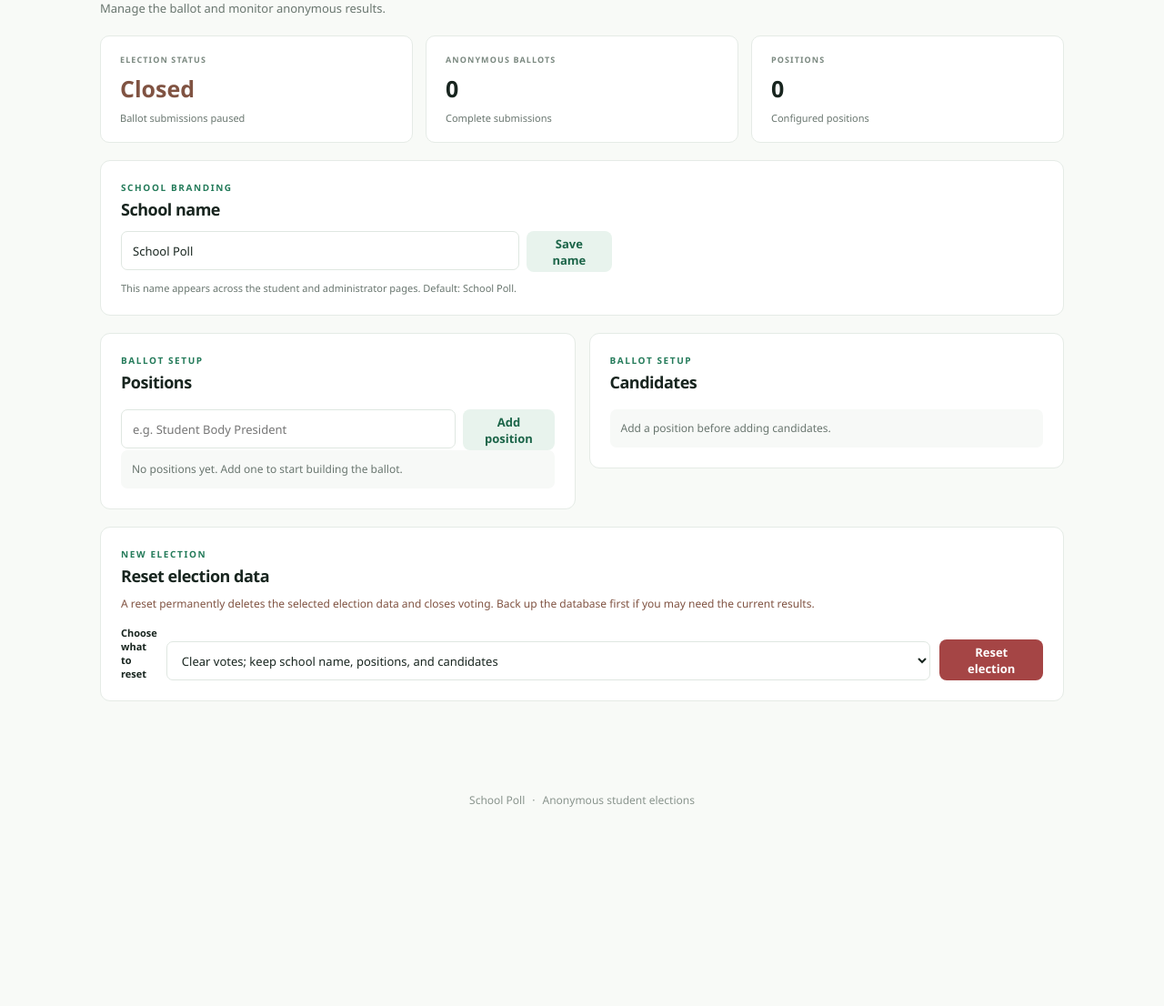
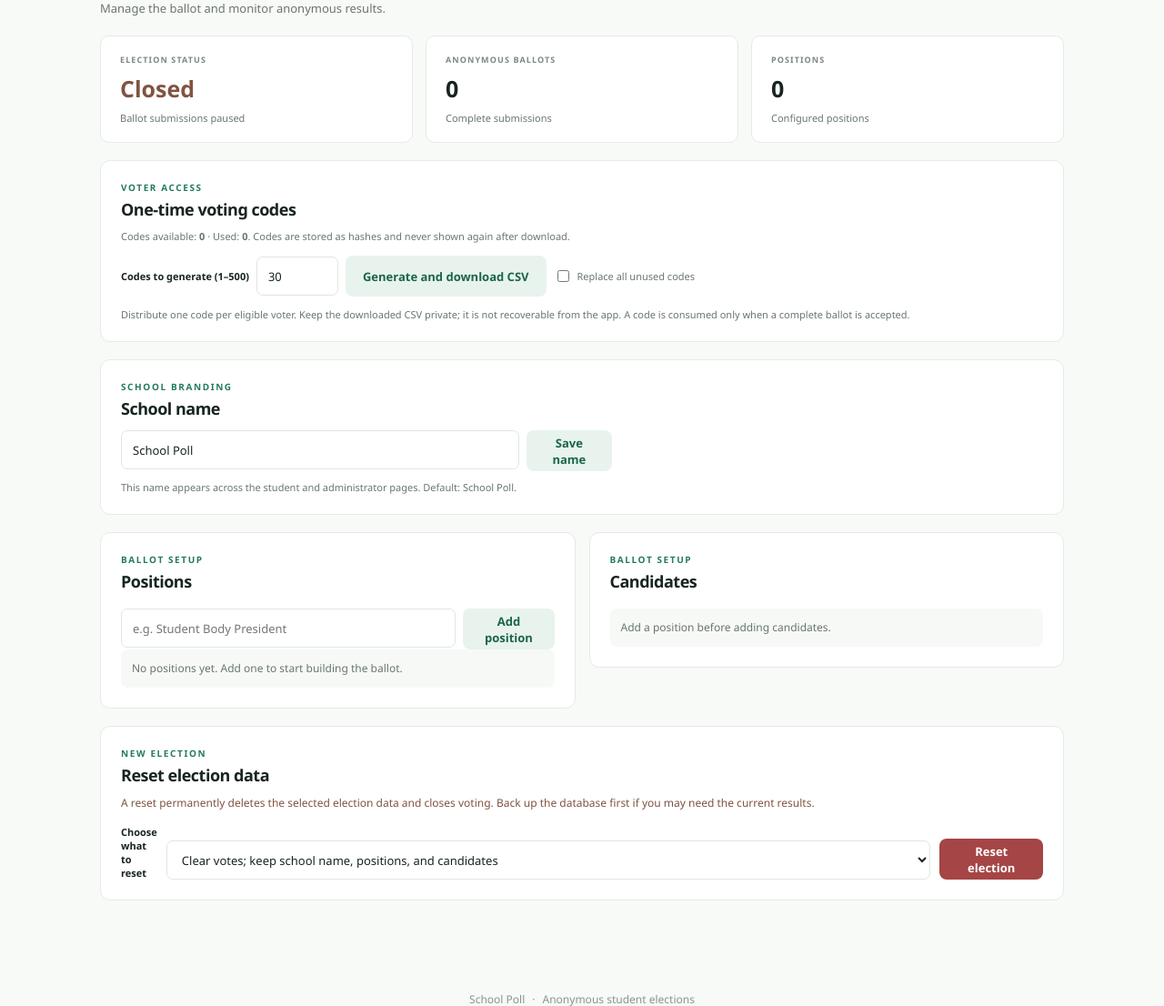
Before and after one commit to Firadwelt06/Student-Polling, a Flask app: page /admin in a window 1280 px wide. Shown: the part 190-1296 px from the top of the page at 91% size. Before the commit the page ends 1077 px from the top, so only its background shows below. Run offline with Flask 3, Linux system fonts and the light colour scheme; the visitor is signed in with stand-in values (Sample User, id 1); data comes from the database, SQL or seed files in the repository; data that the repository does not hold is empty; parts of the project's set-up code (start-up, migrations or seed data) failed here and were passed over; some libraries are stand-ins or nearby versions.

Commit message:
Implement one-time voting codes feature with generation, validation, and CSV download; update documentation and UI for clarity

```diff
--- a/app.py
+++ b/app.py
@@ -1,12 +1,16 @@
+import csv
+import hashlib
+import hmac
 import os
+import re
 import secrets
 import sqlite3
-from io import BytesIO
+from io import BytesIO, StringIO
 from functools import wraps
 from pathlib import Path
 
 from dotenv import load_dotenv
-from flask import Flask, abort, flash, g, redirect, render_template, request, send_from_directory, session, url_for
+from flask import Flask, abort, flash, g, redirect, render_template, request, send_file, send_from_directory, session, url_for
 from flask_limiter import Limiter
 from flask_limiter.util import get_remote_address
 from flask_wtf.csrf import CSRFProtect
@@ -54,6 +58,11 @@ CREATE TABLE IF NOT EXISTS votes (
 );
 
 CREATE INDEX IF NOT EXISTS idx_votes_candidate ON votes(candidate_id);
+
+CREATE TABLE IF NOT EXISTS voter_codes (
+    code_hash TEXT PRIMARY KEY,
+    used INTEGER NOT NULL DEFAULT 0 CHECK (used IN (0, 1))
+);
 """
 
 
@@ -193,6 +202,13 @@ def create_app(test_config=None):
         row = connection.execute("SELECT is_open FROM election WHERE id = 1").fetchone()
         return bool(row["is_open"])
 
+    def voting_code_hash(code):
+        return hmac.new(
+            str(app.config["SECRET_KEY"]).encode("utf-8"),
+            code.encode("ascii"),
+            hashlib.sha256,
+        ).hexdigest()
+
     def active_positions(connection=None):
         connection = connection or get_db()
         return connection.execute(
@@ -272,6 +288,12 @@ def create_app(test_config=None):
                 flash("Voting is not configured yet.", "error")
                 return redirect(url_for("index"))
 
+            code = request.form.get("voting_code", "").strip().replace("-", "").upper()
+            if not re.fullmatch(r"[0-9A-F]{16}", code):
+                db.rollback()
+                flash("Enter a valid voting code.", "error")
+                return redirect(url_for("vote"))
+
             selections = []
             for position in positions:
                 candidate_id = request.form.get(f"position_{position['id']}", type=int)
@@ -284,6 +306,15 @@ def create_app(test_config=None):
                     flash("Choose one valid candidate for every position.", "error")
                     return redirect(url_for("vote"))
                 selections.append((position["id"], candidate["id"]))
+
+            code_cursor = db.execute(
+                "UPDATE voter_codes SET used = 1 WHERE code_hash = ? AND used = 0",
+                (voting_code_hash(code),),
+            )
+            if code_cursor.rowcount != 1:
+                db.rollback()
+                flash("That voting code is invalid or has already been used.", "error")
+                return redirect(url_for("vote"))
 
             ballot_id = secrets.token_urlsafe(24)
             db.executemany(
@@ -343,13 +374,62 @@ def create_app(test_config=None):
             """
         ).fetchall()
         total_ballots = db.execute("SELECT COUNT(DISTINCT ballot_id) FROM votes").fetchone()[0]
+        code_counts = db.execute(
+            "SELECT COUNT(*) AS total, COALESCE(SUM(used), 0) AS used FROM voter_codes"
+        ).fetchone()
         return render_template(
             "admin.html",
             is_open=election_open(db),
             positions=positions,
             candidates=candidates,
             total_ballots=total_ballots,
+            code_counts=code_counts,
         )
+
+    @app.post("/admin/voting-codes")
+    @login_required
+    def generate_voting_codes():
+        db = get_db()
+        try:
+            db.execute("BEGIN IMMEDIATE")
+            if election_open(db):
+                db.rollback()
+                flash("Close voting before generating or replacing voting codes.", "error")
+                return redirect(url_for("admin_dashboard"))
+
+            count = request.form.get("count", type=int)
+            if count is None or not 1 <= count <= 500:
+                db.rollback()
+                flash("Generate between 1 and 500 voting codes at a time.", "error")
+                return redirect(url_for("admin_dashboard"))
+
+            if request.form.get("replace_unused") == "1":
+                db.execute("DELETE FROM voter_codes WHERE used = 0")
+
+            codes = [secrets.token_hex(8).upper() for _ in range(count)]
+            db.executemany(
+                "INSERT INTO voter_codes (code_hash) VALUES (?)",
+                [(voting_code_hash(code),) for code in codes],
+            )
+            db.commit()
+        except sqlite3.Error:
+            db.rollback()
+            app.logger.exception("Could not generate voting codes")
+            abort(500)
+
+        csv_buffer = StringIO(newline="")
+        writer = csv.writer(csv_buffer)
+        writer.writerow(["voting_code"])
+        writer.writerows((code,) for code in codes)
+        response = send_file(
+            BytesIO(csv_buffer.getvalue().encode("utf-8")),
+            mimetype="text/csv",
+            as_attachment=True,
+            download_name="school-poll-voting-codes.csv",
+            max_age=0,
+        )
+        response.headers["Cache-Control"] = "no-store"
+        return response
 
     @app.get("/admin/results")
     @login_required
@@ -421,6 +501,13 @@ def create_app(test_config=None):
             db.execute("BEGIN IMMEDIATE")
             opened = not election_open(db)
             if opened:
+                available_codes = db.execute(
+                    "SELECT COUNT(*) FROM voter_codes WHERE used = 0"
+                ).fetchone()[0]
+                if not available_codes:
+                    db.rollback()
+                    flash("Generate at least one unused voting code before opening voting.", "error")
+                    return redirect(url_for("admin_dashboard"))
                 positions = active_positions(db)
                 positions_without_candidates = db.execute(
                     """
@@ -742,6 +829,7 @@ def create_app(test_config=None):
             ]
             db.execute("UPDATE election SET is_open = 0 WHERE id = 1")
             db.execute("DELETE FROM votes")
+            db.execute("DELETE FROM voter_codes")
             if reset_type in {"candidates", "all"}:
                 db.execute("DELETE FROM candidates")
             if reset_type == "all":
@@ -763,9 +851,9 @@ def create_app(test_config=None):
                 flash("Election data was reset, but some candidate photos could not be removed. Check the server log.", "error")
                 return redirect(url_for("admin_dashboard"))
         messages = {
-            "votes": "Votes cleared. School name, positions, and candidates were kept.",
-            "candidates": "Votes and candidates cleared. School name and positions were kept.",
-            "all": "All election data cleared. The school name was reset to School Poll.",
+            "votes": "Votes and voting codes cleared. School name, positions, and candidates were kept.",
+            "candidates": "Votes, voting codes, and candidates cleared. School name and positions were kept.",
+            "all": "All election data and voting codes cleared. The school name was reset to School Poll.",
         }
         flash(messages[reset_type], "success")
         return redirect(url_for("admin_dashboard"))
--- a/static/style.css
+++ b/static/style.css
@@ -116,6 +116,14 @@ input:focus, select:focus { border-color: #71a987; box-shadow: 0 0 0 3px #e7f3ea
 .school-settings .panel-heading { margin-bottom: 12px; }
 .school-settings .inline-form { max-width: 540px; }
 .settings-help { margin: 10px 0 0; color: var(--muted); font-size: 11px; }
+.code-panel .panel-heading { margin-bottom: 10px; }
+.code-generation-form { flex-wrap: wrap; align-items: center; margin-top: 12px; }
+.code-generation-form > label:first-of-type { font-size: 11px; font-weight: 700; }
+.code-generation-form #code-count { width: 90px; }
+.code-generation-form .code-replace-option { display: flex; align-items: center; gap: 6px; color: var(--muted); font-size: 11px; }
+.code-generation-form .code-replace-option input { width: auto; min-height: auto; }
+.code-card label { display: block; font-size: 12px; font-weight: 700; }
+.code-card input { margin-top: 8px; }
 .panel-heading { display: flex; align-items: center; justify-content: space-between; gap: 10px; margin-bottom: 18px; }
 .panel-heading .eyebrow { margin-bottom: 5px; }
 .panel-heading h2 { margin: 0; font-size: 18px; letter-spacing: -.5px; }
--- a/templates/admin.html
+++ b/templates/admin.html
@@ -25,6 +25,22 @@
     <div class="stat-card"><span class="stat-label">ANONYMOUS BALLOTS</span><strong class="stat-number">{{ total_ballots }}</strong><span class="stat-caption">Complete submissions</span></div>
     <div class="stat-card"><span class="stat-label">POSITIONS</span><strong class="stat-number">{{ positions|length }}</strong><span class="stat-caption">Configured positions</span></div>
   </div>
+  <section class="panel code-panel">
+    <div class="panel-heading"><div><span class="eyebrow">VOTER ACCESS</span><h2>One-time voting codes</h2></div></div>
+    <p class="settings-help">Codes available: <strong>{{ code_counts.total - code_counts.used }}</strong> · Used: <strong>{{ code_counts.used }}</strong>. Codes are stored as hashes and never shown again after download.</p>
+    {% if not is_open %}
+      <form class="inline-form code-generation-form" method="post" action="{{ url_for('generate_voting_codes') }}" onsubmit="return !this.querySelector('[name=replace_unused]').checked || confirm('This revokes every unused code, including any already distributed. Continue?');">
+        <input type="hidden" name="csrf_token" value="{{ csrf_token() }}">
+        <label for="code-count">Codes to generate (1–500)</label>
+        <input id="code-count" name="count" type="number" min="1" max="500" value="30" required>
+        <button class="button button-secondary" type="submit">Generate and download CSV</button>
+        <label class="code-replace-option"><input name="replace_unused" type="checkbox" value="1"> Replace all unused codes</label>
+      </form>
+      <p class="settings-help">Distribute one code per eligible voter. Keep the downloaded CSV private; it is not recoverable from the app. A code is consumed only when a complete ballot is accepted.</p>
+    {% else %}
+      <p class="notice">Close voting to generate or replace codes.</p>
+    {% endif %}
+  </section>
   <section class="panel school-settings">
     <div class="panel-heading">
       <div><span class="eyebrow">SCHOOL BRANDING</span><h2>School name</h2></div>
```
Also changed, not shown: COMMERCIAL-LICENSE.txt (added, +59 -0 lines), templates/vote.html (+7 -2 lines), tests/test_app.py (+90 -12 lines), README.md.
